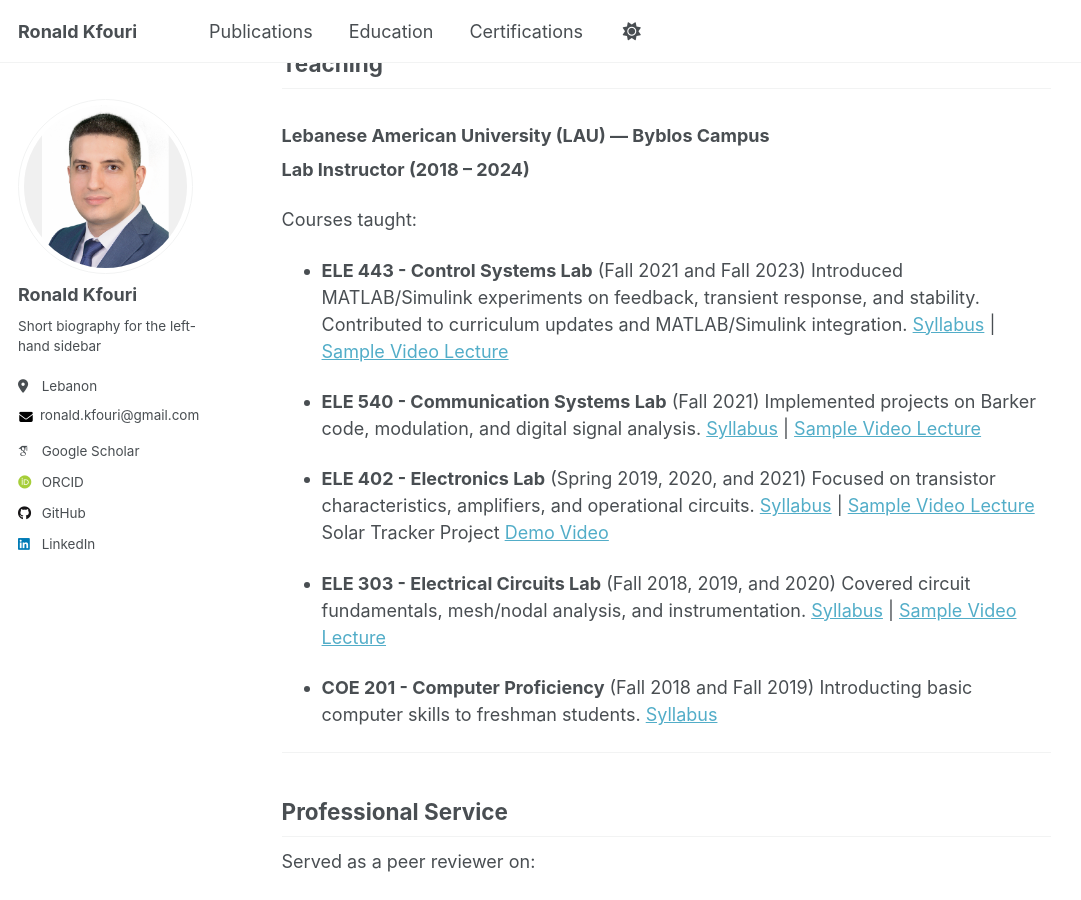
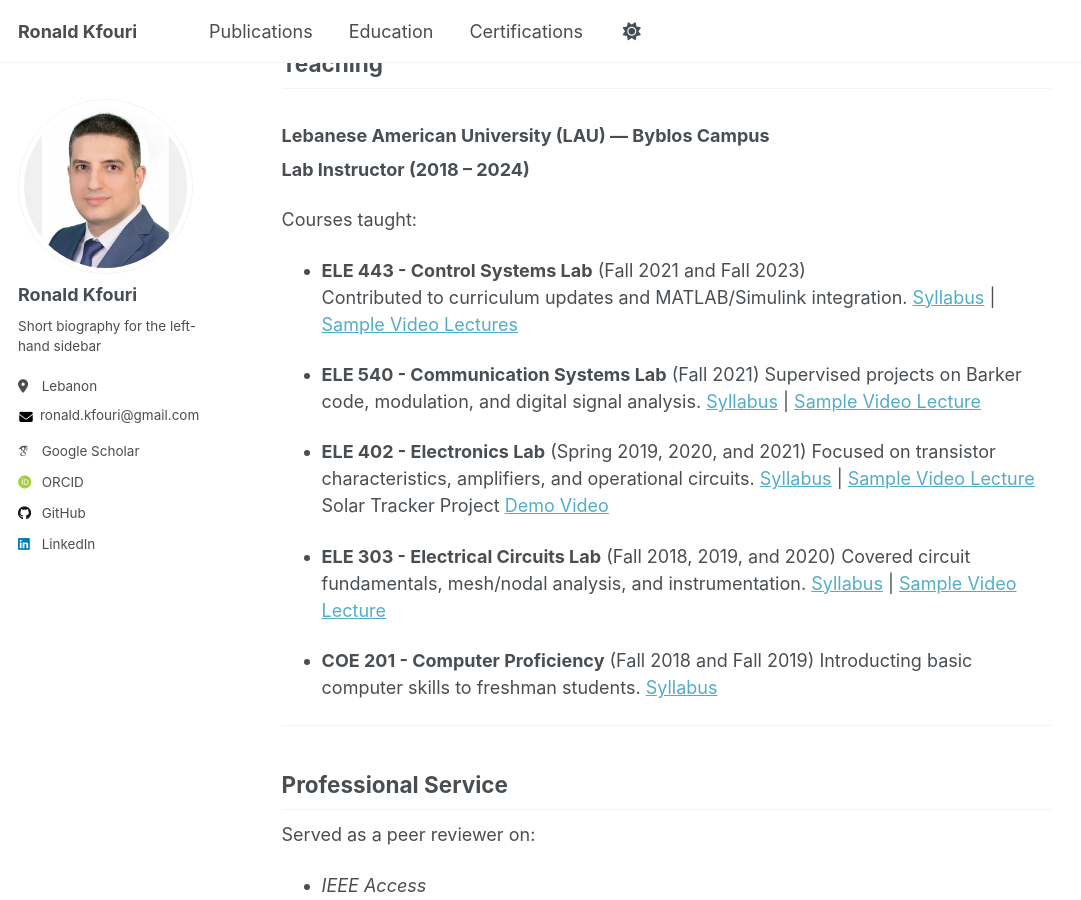
Before and after one commit to RonaldKfouri/RonaldKfouri.github.io, a Jekyll site: the page built from _pages/about.md, in a window 1280 px wide and 900 px high, scrolled down 1682 px. Shown: the whole window, without its empty margins (0-1081 px from the left). Built offline with Jekyll 4.4.1, drawn with Linux system fonts in a browser that asks for light colours; some web fonts are replaced; a script that is not in the unit is left out.

Commit message:
Update about.md

```diff
--- a/_pages/about.md
+++ b/_pages/about.md
@@ -69,12 +69,11 @@ Final Project: *Data Transmision via Visible Light Communication*.
 Courses taught:
 
 - **ELE 443 - Control Systems Lab** (Fall 2021 and Fall 2023)
-  Introduced MATLAB/Simulink experiments on feedback, transient response, and stability.
   Contributed to curriculum updates and MATLAB/Simulink integration.
-  [Syllabus](files/ELE 443 - Control System Lab - Syllabus 2021.pdf) | [Sample Video Lecture](https://drive.google.com/file/d/your-control-video-id/view?usp=sharing)
+  [Syllabus](files/ELE 443 - Control System Lab - Syllabus 2021.pdf) | [Sample Video Lectures](https://drive.google.com/drive/folders/1fP8Gaycfglnw-lFAR8yxE9mbx2WS6A-e?usp=sharing)
 
 - **ELE 540 - Communication Systems Lab** (Fall 2021)
-  Implemented projects on Barker code, modulation, and digital signal analysis.
+  Supervised projects on Barker code, modulation, and digital signal analysis.
   [Syllabus](files/ELE 540 - Communication Systems Lab - Syllabus 2021.pdf) | [Sample Video Lecture](https://drive.google.com/file/d/your-comm-video-id/view?usp=sharing)
 
 - **ELE 402 - Electronics Lab** (Spring 2019, 2020, and 2021)
```
